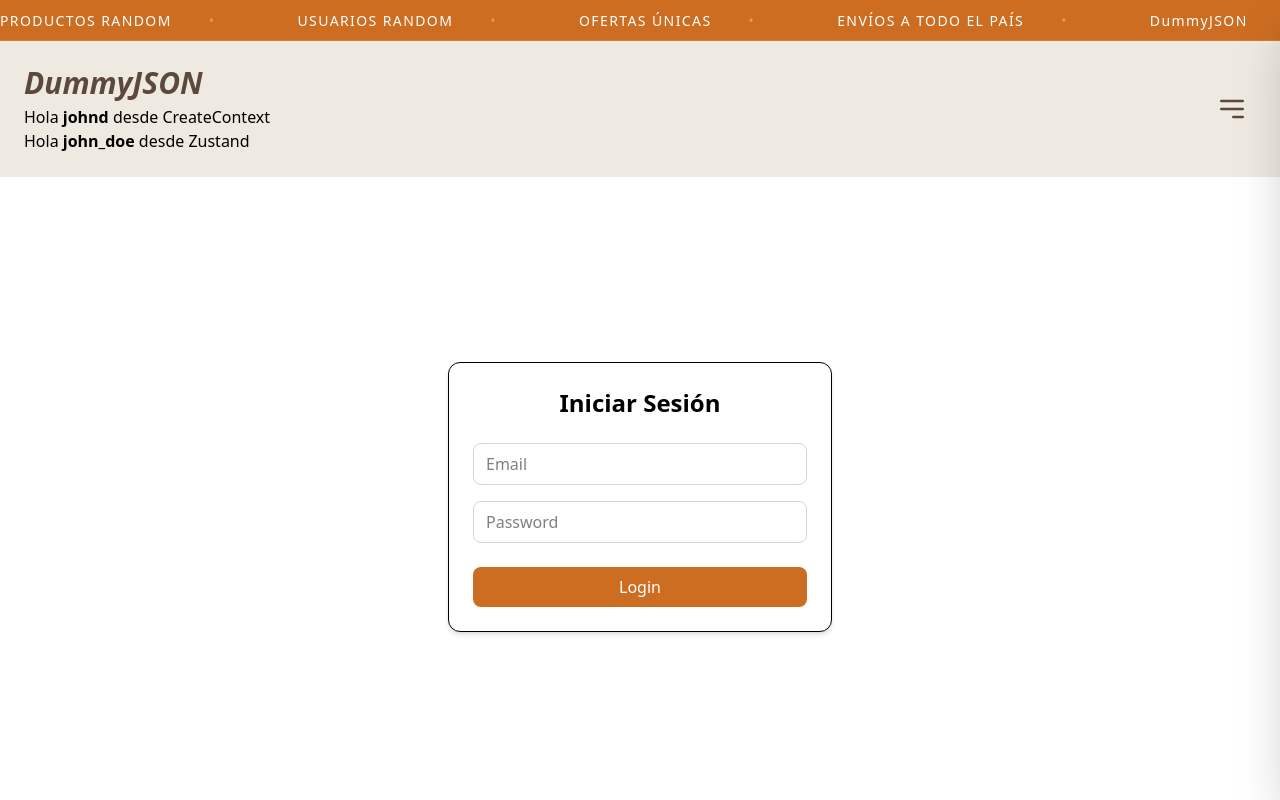
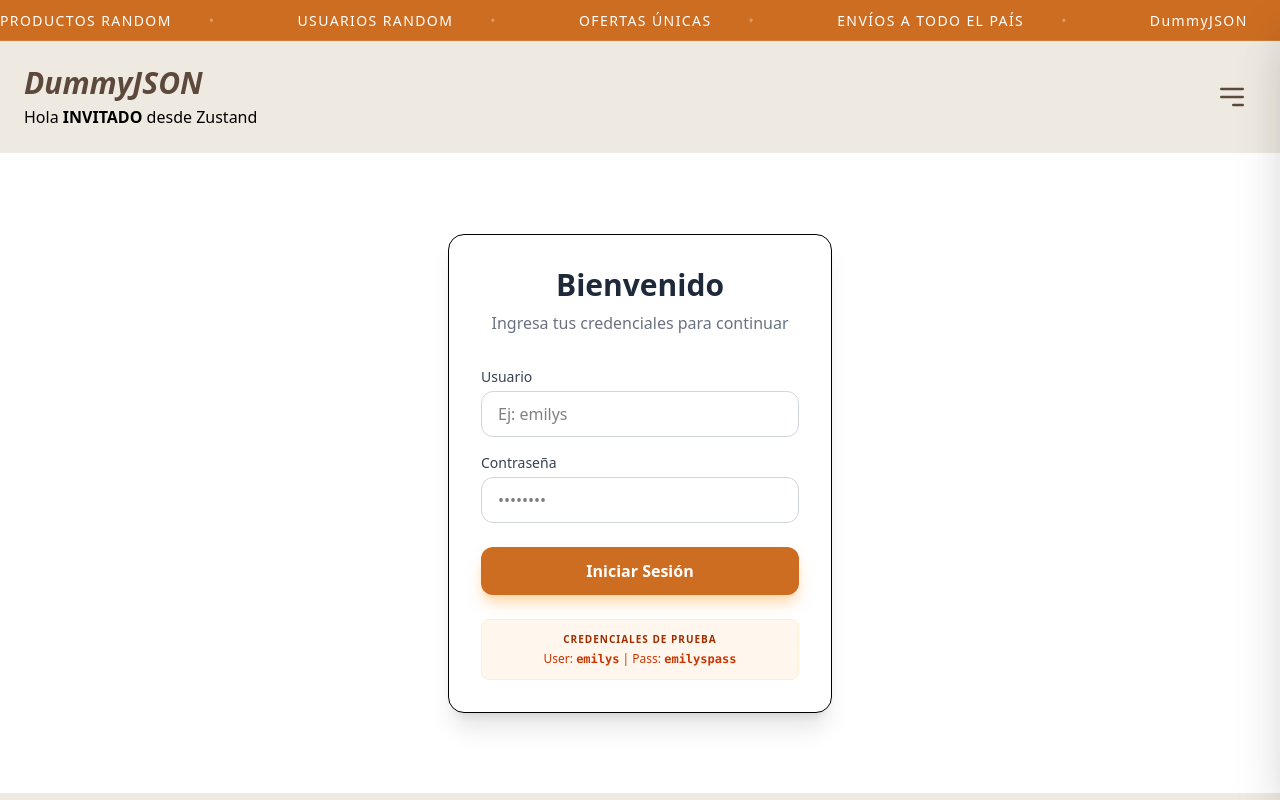
Before and after one commit to AAriela-Rivalta/Curso-react-GoodAps, a React (Vite) app: page / in a window 1280 px wide. Shown: the top 800 px of the page. Built offline with nearby package versions, Linux system fonts and the light colour scheme.

Commit message:
Autenticacion real de DummyJSON

```diff
--- a/src/components/layouts/Layouts.tsx
+++ b/src/components/layouts/Layouts.tsx
@@ -28,7 +28,7 @@ export function Layouts() {
     navigate("/", { replace: true });
   }
 
-  if (!userWithContext) return null; //Si por alguna razon context esta vacio, la app no mostrara nada
+  if (!userWithContext) return null;
 
   return (
     <>
@@ -43,19 +43,18 @@ export function Layouts() {
         onClose={() => setIsMenuOpen(false)}
         isLogged={isLogged}
         handleLogout={handleLogout}
-        username={userWithContext.username}
       />
 
       <header className='p-6 bg-[#eee9e1] flex justify-between items-center'>
         <div>
             <Link to="/" className='text-3xl text-[#5c493c] font-bold italic'>DummyJSON</Link>
             <div className='flex flex-col mt-1'>
-              <span>
+              {/*<span>
                 Hola <span className='font-bold'>{userWithContext.username}</span>{' '}
                 desde CreateContext{' '}
-              </span>
+              </span>*/}
               <span>
-                Hola <span className='font-bold'>{userWithZustand.username}</span>{' '}
+                Hola <span className='font-bold uppercase'>{userWithZustand.username}</span>{' '}
                 desde Zustand
               </span>
             </div>
@@ -111,7 +110,7 @@ export function Layouts() {
                     </div>
                 </div>
 
-                {/* Barra Inferior*/}
+                {/* Barra Inferior (Beige) */}
                 <div className="bg-[#cd6d22]">
                     <div className="max-w-7xl mx-auto px-10 py-5 flex flex-col md:flex-row justify-between items-center text-[#333333]  gap-4">
                         <p>DummyJSON - 2025 © Derechos Reservados</p>
--- a/src/components/ui/MobileMenu.tsx
+++ b/src/components/ui/MobileMenu.tsx
@@ -1,14 +1,15 @@
 import { Link } from 'react-router-dom';
+import { useUserStore } from '../../store/useUserStore';
 
 interface Props {
   isOpen: boolean;
   onClose: () => void;
   isLogged: boolean;
   handleLogout: () => void;
-  username: string;
 }
 
-export function MobileMenu({ isOpen, onClose, isLogged, handleLogout, username }: Props) {
+export function MobileMenu({ isOpen, onClose, isLogged, handleLogout}: Props) {
+  const user = useUserStore((state) => state.user)
   return (
     <>
       {/* Fondo oscuro (Overlay) cuando el menú está abierto */}
@@ -25,7 +26,7 @@ export function MobileMenu({ isOpen, onClose, isLogged, handleLogout, username }
 
           <div className="mt-8 mb-10">
             <p className="text-gray-600 italic">Hola,</p>
-            <p className="text-xl font-bold">{username}</p>
+            <p className="text-xl font-bold uppercase">{isLogged ? user.username : "Invitado"}</p>
           </div>
 
           <nav className="flex flex-col gap-6 text-lg">
--- a/src/pages/Login.tsx
+++ b/src/pages/Login.tsx
@@ -2,18 +2,24 @@ import { useState } from "react";
 import { useForm } from "react-hook-form";
 import { z } from "zod";
 import { zodResolver } from "@hookform/resolvers/zod";
+import { toast } from "sonner";
 
+import { loginUser } from "../services"; // Importamos el servicio real
+import { useUserStore } from "../store/useUserStore"; // Importamos Zustand
+
+// 1. ESQUEMA DE VALIDACIÓN: DummyJSON usa 'username', no email.
 const loginSchema = z.object({
-  email: z.email("Email inválido"),
-  password: z
-      .string()
-      .min(1, "La contraseña es obligatoria"),
+  username: z.string().min(1, "El nombre de usuario es obligatorio"),
+  password: z.string().min(1, "La contraseña es obligatoria"),
 });
 
 type LoginFormData = z.infer<typeof loginSchema>;
 
 export function Login() {
   const [loading, setLoading] = useState(false);
+
+  // Traemos la acción de Zustand para guardar al usuario real
+  const setUser = useUserStore((state) => state.setUser);
 
   const {
     register,
@@ -23,79 +29,122 @@ export function Login() {
     resolver: zodResolver(loginSchema),
   });
 
- async function onSubmit(data: LoginFormData) {
+  async function onSubmit(data: LoginFormData) {
     setLoading(true);
 
     try {
-      await new Promise((resolve) => setTimeout(resolve, 1000));
+      // 2. PETICIÓN REAL: Enviamos credenciales al servidor
+      const response = await loginUser({
+        username: data.username,
+        password: data.password,
+      });
 
-      const fakeResponse = {
-        token: "eyJhbGciOiJIUzI1NiIsInR5cCI6IkpXVCJ9.eyJzdWIiOiIxMjM0NTY3ODkwIiwibmFtZSI6IkpvaG4gRG9lIiwiYWRtaW4iOnRydWUsImlhdCI6MTUxNjIzOTAyMn0.KMUFsIDTnFmyG3nMiGM6H9FNFUROf3wh7SmqJp-QV30",
-      };
+      // 3. RESPUESTA EXITOSA: DummyJSON devuelve un accessToken y datos del usuario
+      if (response.accessToken) {
+        // Guardamos el token para que los interceptores lo usen
+        localStorage.setItem("token", response.accessToken);
 
-      localStorage.setItem("token", fakeResponse.token);
+        // Actualizamos Zustand con la data real que viene del backend
+        setUser({
+          id: response.id,
+          username: response.username,
+        });
 
-      console.log("Token guardado:", fakeResponse.token);
-      alert("Login exitoso");
-      window.location.href = "/products";
-    } catch (error) {
-      console.error(error);
-      alert("Error en el login");
+        toast.success(`¡Bienvenido de nuevo, ${response.firstName}!`);
+
+        // Redirección forzada para limpiar estados previos y cargar con el nuevo token
+        window.location.href = "/products";
+      }
+    } catch (error: any) {
+      console.error("Error en login:", error);
+
+      // Manejo de errores amigable para el usuario
+      const errorMessage = error.response?.data?.message || "Usuario o contraseña incorrectos";
+      toast.error(errorMessage);
     } finally {
       setLoading(false);
     }
-  };
+  }
 
   return (
-    <div className="h-[80vh] flex items-center justify-center">
+    <div className="h-[80vh] flex items-center justify-center px-4">
       <form
         onSubmit={handleSubmit(onSubmit)}
-        className="w-full max-w-sm bg-white p-6 rounded-xl border shadow-md"
+        className="w-full max-w-sm bg-white p-8 rounded-2xl border shadow-xl"
       >
-        <h2 className="text-2xl font-semibold text-center mb-6">
-          Iniciar Sesión
-        </h2>
+        <div className="mb-8 text-center">
+          <h2 className="text-3xl font-bold text-gray-800">Bienvenido</h2>
+          <p className="text-gray-500 mt-2">Ingresa tus credenciales para continuar</p>
+        </div>
+
+        {/* Input de Usuario */}
         <div className="mb-4">
+          <label className="block text-sm font-medium text-gray-700 mb-1">Usuario</label>
           <input
-            type="email"
-            placeholder="Email"
-            {...register("email")}
-            className={`w-full border rounded-lg px-3 py-2 focus:outline-none focus:ring-2
-              ${errors.email
-                ? "border-red-500 focus:ring-red-500"
-                : "border-gray-300 focus:ring-blue-500"
+            type="text"
+            placeholder="Ej: emilys"
+            {...register("username")}
+            className={`w-full border rounded-xl px-4 py-2.5 focus:outline-none focus:ring-2 transition-all
+              ${errors.username
+                ? "border-red-500 focus:ring-red-200"
+                : "border-gray-300 focus:ring-orange-200"
               }`}
           />
-          {errors.email && (
-            <p className="text-sm text-red-600 mt-1">
-              {errors.email.message}
+          {errors.username && (
+            <p className="text-xs text-red-600 mt-1 font-medium">
+              {errors.username.message}
             </p>
           )}
         </div>
+
+        {/* Input de Password */}
         <div className="mb-6">
+          <label className="block text-sm font-medium text-gray-700 mb-1">Contraseña</label>
           <input
             type="password"
-            placeholder="Password"
+            placeholder="••••••••"
             {...register("password")}
-            className={`w-full border rounded-lg px-3 py-2 focus:outline-none focus:ring-2
+            className={`w-full border rounded-xl px-4 py-2.5 focus:outline-none focus:ring-2 transition-all
               ${errors.password
-                ? "border-red-500 focus:ring-red-500"
-                : "border-gray-300 focus:ring-blue-500"
+                ? "border-red-500 focus:ring-red-200"
+                : "border-gray-300 focus:ring-orange-200"
               }`}
           />
           {errors.password && (
-            <p className="text-sm text-red-600 mt-1">
+            <p className="text-xs text-red-600 mt-1 font-medium">
               {errors.password.message}
             </p>
           )}
         </div>
+
+        {/* Botón de Submit */}
         <button
           type="submit"
           disabled={loading}
-          className="w-full bg-[#cd6d22] text-white py-2 rounded-lg hover:bg-[#a75719] transition disabled:opacity-50"
+          className="w-full bg-[#cd6d22] text-white font-bold py-3 rounded-xl hover:bg-[#a75719] transition-all transform active:scale-[0.98] disabled:opacity-50 disabled:cursor-not-allowed shadow-lg shadow-orange-200"
         >
-          {loading ? "Ingresando..." : "Login"}
+          {loading ? (
+            <span className="flex items-center justify-center gap-2">
+              <svg className="animate-spin h-5 w-5 text-white" viewBox="0 0 24 24">
+                <circle className="opacity-25" cx="12" cy="12" r="10" stroke="currentColor" strokeWidth="4" fill="none" />
+                <path className="opacity-75" fill="currentColor" d="M4 12a8 8 0 018-8V0C5.373 0 0 5.373 0 12h4zm2 5.291A7.962 7.962 0 014 12H0c0 3.042 1.135 5.824 3 7.938l3-2.647z" />
+              </svg>
+              Verificando...
+            </span>
+          ) : (
+            "Iniciar Sesión"
+          )}
         </button>
+
+        {/* Tip para la presentación */}
+        <div className="mt-6 p-3 bg-orange-50 rounded-lg border border-orange-100">
+          <p className="text-[10px] text-orange-800 text-center uppercase tracking-widest font-bold">
+            Credenciales de prueba
+          </p>
+          <p className="text-xs text-orange-700 text-center mt-1">
+            User: <span className="font-mono font-bold">emilys</span> | Pass: <span className="font-mono font-bold">emilyspass</span>
+          </p>
+        </div>
       </form>
     </div>
   );
--- a/src/services/index.ts
+++ b/src/services/index.ts
@@ -86,6 +86,10 @@ async function getAllUsers(page: number): Promise<UsersResponse> { //la funcion
   return api.get(`/users?limit=${limit}&skip=${skip}`);
 }
 
+async function loginUser(body: any): Promise<any> {
+    return await api.post('/auth/login', body);
+}
+
 export {
     getAllProducts,
     getDetailsProducts,
@@ -93,4 +97,5 @@ export {
     createProducts,
     updateProducts,
     getAllUsers,
+    loginUser,
 }
--- a/src/store/useUserStore.ts
+++ b/src/store/useUserStore.ts
@@ -1,17 +1,25 @@
 import { create } from "zustand";
+import { persist } from "zustand/middleware"; // Importa el middleware
 
 type User = {
     id: number;
     username: string;
+    image?: string; // Agregamos imagen opcional
 };
 
 type UserStore = {
     user: User;
+    setUser: (newUser: User) => void; // Función para actualizar el usuario
 };
 
-export const useUserStore = create<UserStore>( () => ({
-    user:{
-        id: 1,
-        username: "john_doe",
-    },
-}));
+export const useUserStore = create(
+  persist<UserStore>(
+    (set) => ({
+      user: { id: 0, username: "Invitado" },
+      setUser: (newUser) => set({ user: newUser }),
+    }),
+    {
+      name: "user-storage", // nombre de la llave en el localStorage
+    }
+  )
+);
```
